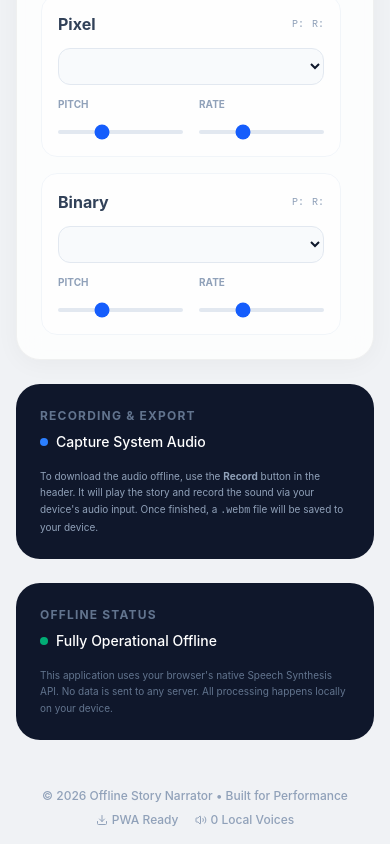
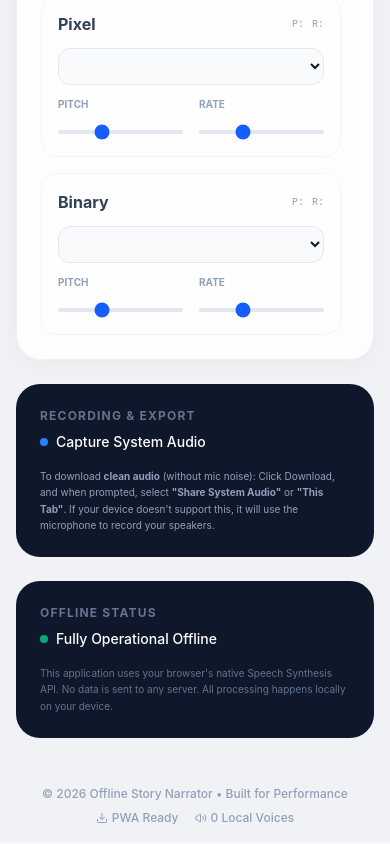
Before and after one commit to sphr503-ai/Shrota-offline-ai, a React (Vite) app: page / in a window 390 px wide. Shown: the part 952-1796 px from the top of the page. Built offline with nearby package versions, Linux system fonts and the light colour scheme.

Commit message:
feat: Support system audio for recording
Enables capturing system audio for offline narration recording, falling back to microphone if system audio is unavailable or denied. This allows for "cleaner" recordings of the text-to-speech output without relying on physical microphones.

```diff
--- a/src/App.tsx
+++ b/src/App.tsx
@@ -152,7 +152,31 @@ export default function App() {
 
   const startRecording = async () => {
     try {
-      const stream = await navigator.mediaDevices.getUserMedia({ audio: true });
+      let stream: MediaStream;
+
+      // Attempt to capture System Audio for "Clean" recording
+      // This is the only way to get internal TTS audio in a browser without a mic
+      if (navigator.mediaDevices && 'getDisplayMedia' in navigator.mediaDevices) {
+        try {
+          stream = await navigator.mediaDevices.getDisplayMedia({
+            audio: true,
+            video: { width: 1, height: 1, frameRate: 1 }
+          });
+
+          // Check if the user actually shared audio
+          if (stream.getAudioTracks().length === 0) {
+            // If no audio track, stop the video and try mic fallback
+            stream.getTracks().forEach(t => t.stop());
+            throw new Error("No system audio shared");
+          }
+        } catch (e) {
+          console.warn("System audio capture failed or cancelled, falling back to microphone.");
+          stream = await navigator.mediaDevices.getUserMedia({ audio: true });
+        }
+      } else {
+        stream = await navigator.mediaDevices.getUserMedia({ audio: true });
+      }
+
       const mediaRecorder = new MediaRecorder(stream);
       mediaRecorderRef.current = mediaRecorder;
       const chunks: Blob[] = [];
@@ -177,7 +201,7 @@ export default function App() {
       setIsRecording(true);
       handlePlay();
     } catch (err) {
-      alert("Microphone access is required to record the story audio offline.");
+      alert("Permission denied. To download audio, the app needs access to either System Audio or your Microphone.");
       console.error(err);
     }
   };
@@ -404,9 +428,9 @@ export default function App() {
               <span className="text-sm font-medium">Capture System Audio</span>
             </div>
             <p className="text-[10px] text-slate-400 leading-relaxed">
-              To download the audio offline, use the <strong>Record</strong> button in the header.
-              It will play the story and record the sound via your device's audio input.
-              Once finished, a <code>.webm</code> file will be saved to your device.
+              To download <strong>clean audio</strong> (without mic noise):
+              Click Download, and when prompted, select <strong>"Share System Audio"</strong> or <strong>"This Tab"</strong>.
+              If your device doesn't support this, it will use the microphone to record your speakers.
             </p>
           </div>
 
```
